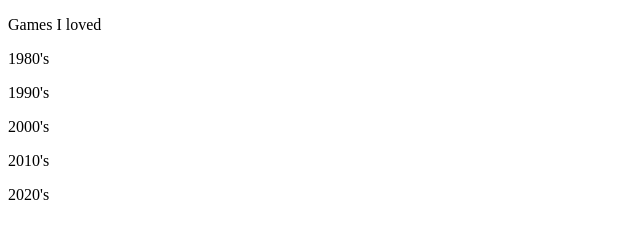
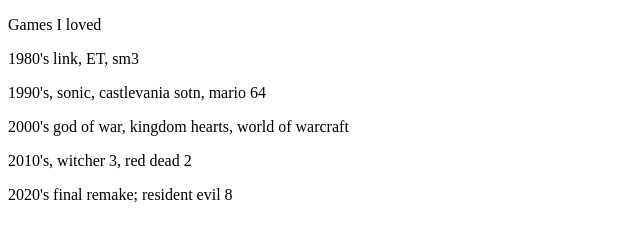
Before and after one commit to lawbud/html-me-something, a plain HTML site: page index.html in a window 1280 px wide. Shown: the whole page, without its empty margins (0-640 px from the left). Drawn offline with Linux system fonts and the light colour scheme.

```diff
--- a/index.html
+++ b/index.html
@@ -10,11 +10,11 @@
    <p>Games I loved</p>
 
 
-    <p>1980's</p>
-<p>1990's</p>
-<p>2000's</p>
-<p>2010's</p>
-<p>2020's</p>
+    <p>1980's link, ET, sm3</p>
+<p>1990's, sonic, castlevania sotn, mario 64</p>
+<p>2000's god of war, kingdom hearts, world of warcraft</p>
+<p>2010's, witcher 3, red dead 2</p>
+<p>2020's final remake; resident evil 8</p>
 
 
 
```
